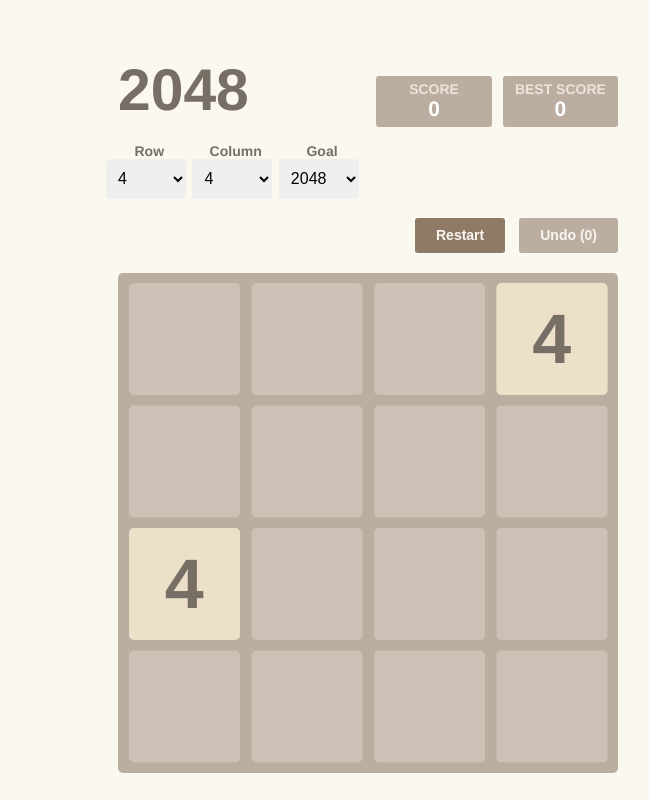
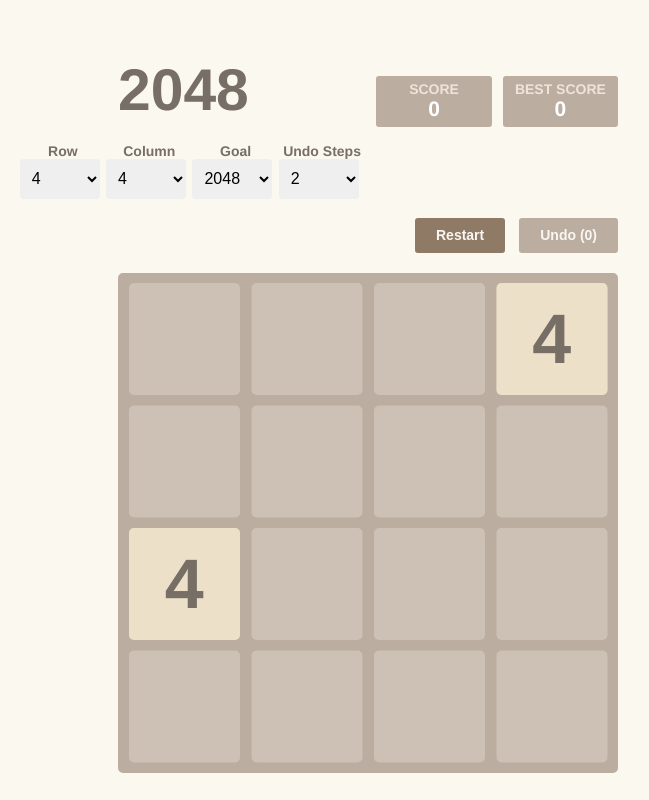
Before and after one commit to LiKang6688/2048-vue, a Vue app: page / in a window 1280 px wide. Shown: the whole page, without its empty margins (272-921 px from the left). Built offline with nearby package versions, Linux system fonts and the light colour scheme.

Commit message:
finish add set max undo steps feature

```diff
--- a/src/components/Configuration.vue
+++ b/src/components/Configuration.vue
@@ -39,6 +39,18 @@
         </select>
       </div>
     </div>
+    <div>
+      <label for="standard-select">Undo Steps</label>
+      <div>
+        <select v-model="maxUndoSteps" @change="onChangeUndoSteps($event)">
+          <option disabled value="">Please select undo steps</option>
+          <option>1</option>
+          <option>2</option>
+          <option>3</option>
+          <option>4</option>
+        </select>
+      </div>
+    </div>
   </div>
 </template>
 
@@ -60,6 +72,7 @@
     this.row = this.$store.getters.row;
     this.column = this.$store.getters.column;
     this.goal = this.$store.getters.goal;
+    this.maxUndoSteps = this.$store.getters.maxUndoSteps;
   },
   methods: {
     restartGame() {
@@ -86,6 +99,12 @@
       this.$store.commit("setWinValue", goal);
       this.restartGame();
     },
+    onChangeUndoSteps(event) {
+      const undoSteps = parseInt(event.target.value);
+      window.console.log(undoSteps);
+      this.$store.commit("setMaxUndoSteps", undoSteps);
+      this.restartGame();
+    },
   },
 };
 </script>
--- a/src/components/Game.vue
+++ b/src/components/Game.vue
@@ -90,8 +90,8 @@
       // LOG && window.console.log(this.grids, "grids");
       for (let i = 0; i < column; i++) {
         for (let j = 0; j < row - 1; j++) {
-          LOG && window.console.log(this.grids[j][i], j, i, "grid");
-          LOG && window.console.log(this.grids[j + 1][i], j, i, "grid");
+          // LOG && window.console.log(this.grids[j][i], j, i, "grid");
+          // LOG && window.console.log(this.grids[j + 1][i], j, i, "grid");
           //The tile item itself is not 0, it is the same as its down neighbor
           // [0][0]
           // [1][0]
@@ -109,8 +109,8 @@
       // LOG && window.console.log(this.grids, "grids");
       for (let i = 0; i < column; i++) {
         for (let j = 0; j < row - 1; j++) {
-          LOG && window.console.log(this.grids[j + 1][i], j, i, "grid");
-          LOG && window.console.log(this.grids[j][i], j, i, "grid");
+          // LOG && window.console.log(this.grids[j + 1][i], j, i, "grid");
+          // LOG && window.console.log(this.grids[j][i], j, i, "grid");
           //The tile item itself is not 0, it is the same as its up neighbor
           if (
             this.grids[j + 1][i] > 0 &&
@@ -129,8 +129,8 @@
       // LOG && window.console.log(this.grids, "grids");
       for (let i = 0; i < row; i++) {
         for (let j = 0; j < column - 1; j++) {
-          LOG && window.console.log(this.grids[i][j + 1], i, j, "grid");
-          LOG && window.console.log(this.grids[i][j], i, j, "grid");
+          // LOG && window.console.log(this.grids[i][j + 1], i, j, "grid");
+          // LOG && window.console.log(this.grids[i][j], i, j, "grid");
           // The tile item itself is 0, its right neighbor is not 0
           if (this.grids[i][j] === 0 && this.grids[i][j + 1] > 0) return true;
 
@@ -146,8 +146,8 @@
       LOG && window.console.log(this.grids, "grids");
       for (let i = 0; i < row; i++) {
         for (let j = 0; j < column - 1; j++) {
-          LOG && window.console.log(this.grids[i][j], i, j, "grid");
-          LOG && window.console.log(this.grids[i][j + 1], i, j, "grid");
+          // LOG && window.console.log(this.grids[i][j], i, j, "grid");
+          // LOG && window.console.log(this.grids[i][j + 1], i, j, "grid");
           // The tile item itself is 0, its left neighbor is not 0
           if (this.grids[i][j + 1] === 0 && this.grids[i][j] > 0) return true;
 
--- a/src/main.js
+++ b/src/main.js
@@ -4,8 +4,8 @@
 
 Vue.config.productionTip = false;
 
-const initialState = localStorage.getItem("state");
-if (initialState) store.commit("initialiseState", JSON.parse(initialState));
+// const initialState = localStorage.getItem("state");
+// if (initialState) store.commit("initialiseState", JSON.parse(initialState));
 
 new Vue({
   store,
--- a/src/store/getters.js
+++ b/src/store/getters.js
@@ -10,6 +10,10 @@
   return state.winValue;
 };
 
+export const maxUndoSteps = (state) => {
+  return state.maxUndoSteps;
+};
+
 export const stepsLength = (state) => {
-  return state.steps.length - 1;
+  return state.undoSteps.length - 1;
 };
--- a/src/store/index.js
+++ b/src/store/index.js
@@ -21,8 +21,8 @@
     gameOver: false,
     keepGoing: false,
   },
-  steps: [],
-  maxSteps: 1,
+  undoSteps: [],
+  maxUndoSteps: 2,
   winValue: 2048,
   boardSize: [4, 4], //row, column
 });
@@ -36,9 +36,9 @@
   modules: {},
 });
 
-store.subscribe((mutation, state) => {
-  // LOG && window.console.log(state, "state");
-  localStorage.setItem("state", JSON.stringify(state));
-});
+// store.subscribe((mutation, state) => {
+// LOG && window.console.log(state, "state");
+// localStorage.setItem("state", JSON.stringify(state));
+// });
 
 export default store;
--- a/src/store/mutations.js
+++ b/src/store/mutations.js
@@ -44,6 +44,10 @@
   state.winValue = value;
 };
 
+export const setMaxUndoSteps = (state, value) => {
+  state.maxUndoSteps = value;
+};
+
 export const addNewTile = (state, { randomTile, randomValue }) => {
   state.tiles.push({
     row: randomTile.x,
@@ -54,28 +58,30 @@
 };
 
 export const setSteps = (state) => {
-  state.steps = [];
+  state.undoSteps = [];
 };
 
 export const addSteps = (state) => {
   let clonedState = JSON.parse(JSON.stringify(state));
   LOG && window.console.log(clonedState, "clonedState");
-  LOG && window.console.log(state.steps, "steps");
-  state.steps.push({
+  LOG && window.console.log(state.undoSteps, "undoSteps");
+  state.undoSteps.push({
     tiles: clonedState.tiles,
     grids: clonedState.grids,
     stats: clonedState.stats,
     isCollided: clonedState.isCollided,
     status: clonedState.status,
   });
-  LOG && window.console.log(state.steps, "steps");
-  if (state.steps.length - 1 > state.maxSteps) state.steps.shift();
+  LOG && window.console.log(state.undoSteps, "undoSteps");
+  if (state.undoSteps.length - 1 > state.maxUndoSteps) state.undoSteps.shift();
 };
 
 export const undo = (state) => {
-  state.steps.splice(-1, 1);
-  LOG && window.console.log(state.steps, "step");
-  const step = JSON.parse(JSON.stringify(state.steps[0]));
+  state.undoSteps.splice(-1, 1);
+  LOG && window.console.log(state.undoSteps, "step");
+  const step = JSON.parse(
+    JSON.stringify(state.undoSteps[state.undoSteps.length - 1])
+  );
   state.tiles = step.tiles;
   state.grids = step.grids;
   state.stats = step.stats;
```
